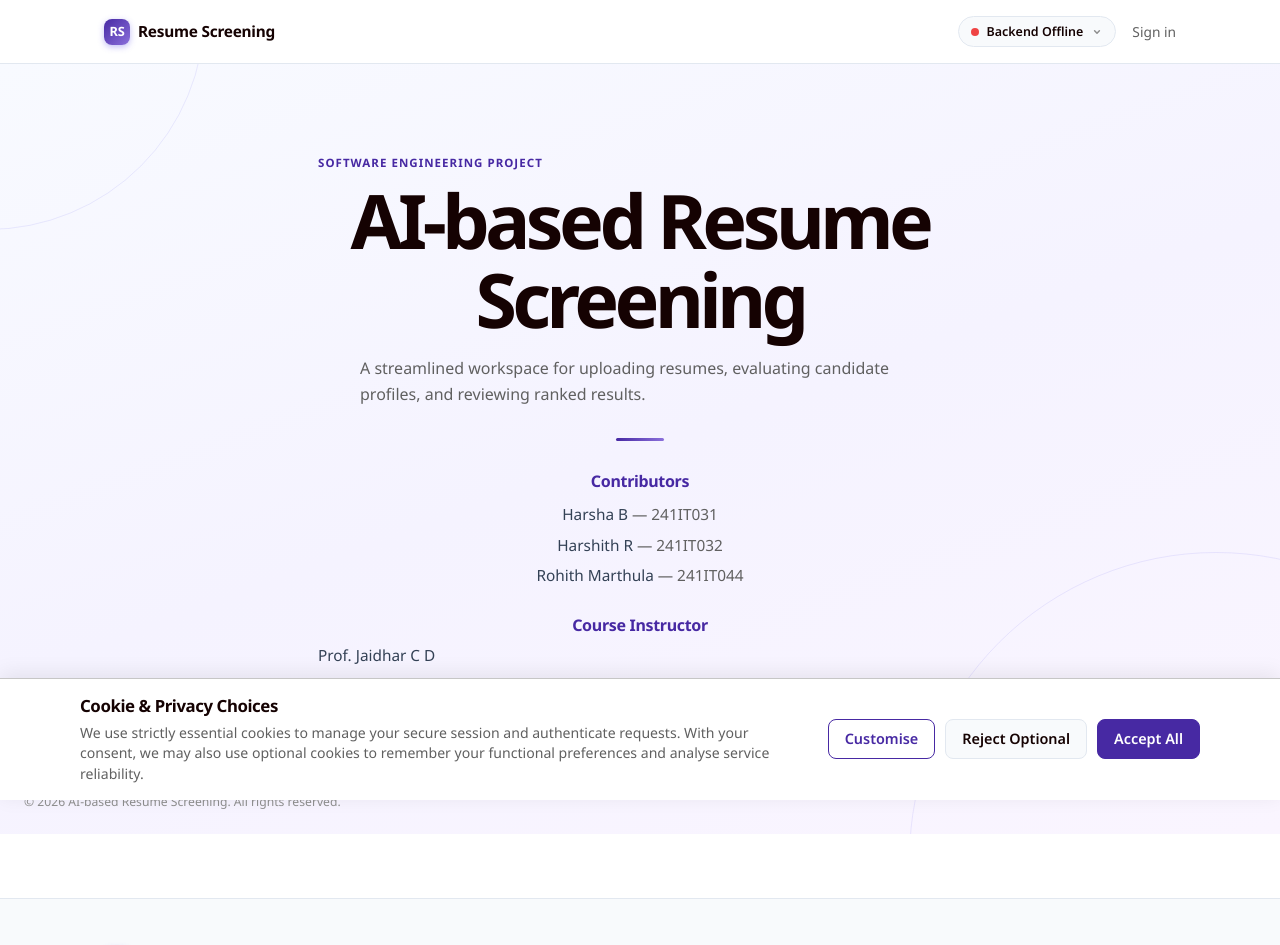
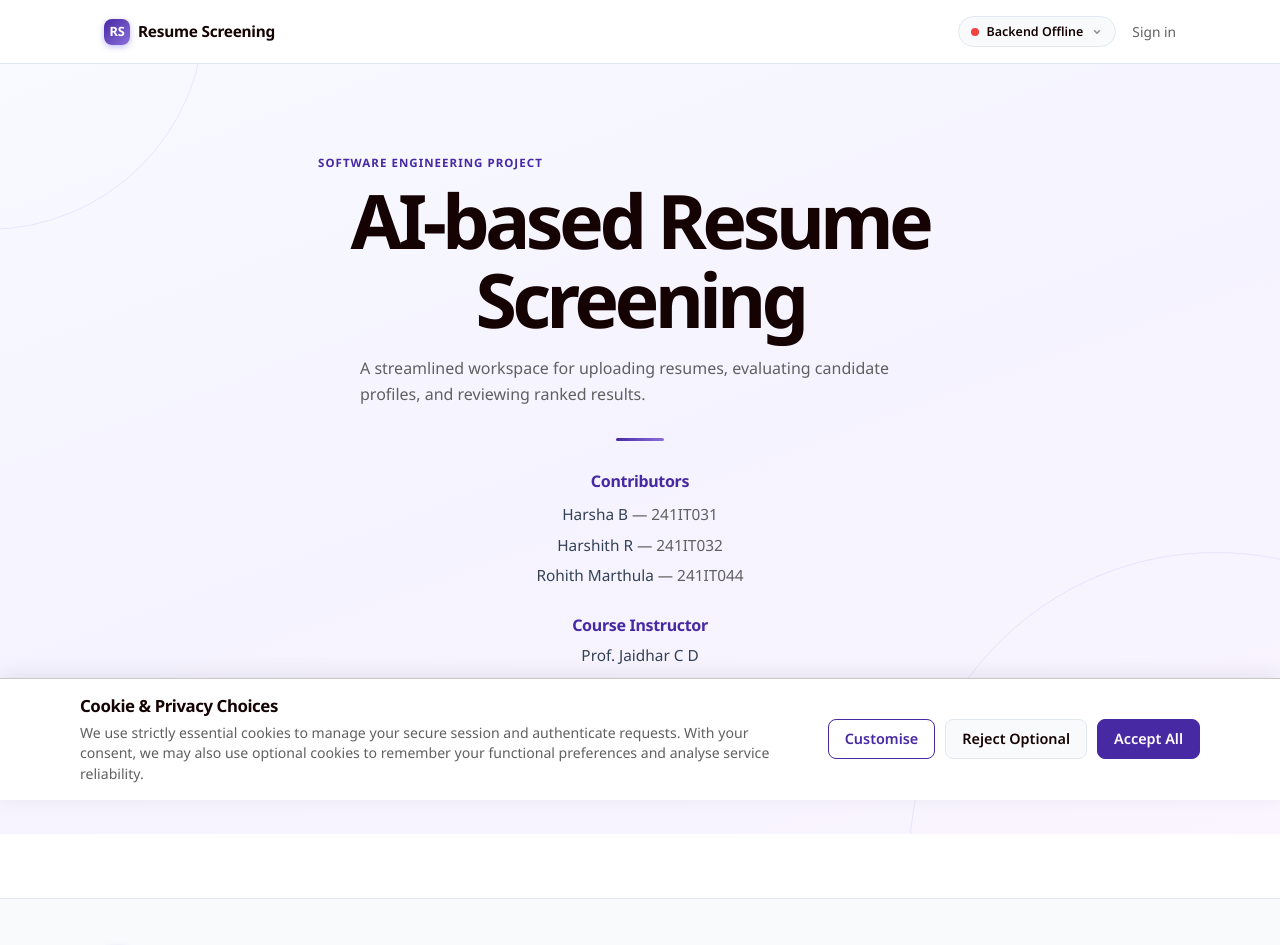
Before and after one commit to DECAY103/temp-ai-based, a Next.js app in the folder frontend/: page / in a window 1280 px wide. Shown: the top 945 px of the page. Built offline with nearby package versions, Linux system fonts and the light colour scheme; no server answers.

Commit message:
small ui changes

```diff
--- a/frontend/src/app/globals.css
+++ b/frontend/src/app/globals.css
@@ -264,9 +264,9 @@ td.numeric, td[data-numeric="true"], .table-score, .numeric-cell, .text-right {
 .contributors h2 { margin: 0 0 13px; color: var(--accent); font-size: 1rem; letter-spacing: -.02em; }
 .contributors ul { display: grid; gap: 8px; margin: 0; padding: 0; color: #334155; font-size: .96rem; line-height: 1.45; list-style: none; }
 .contributors span { color: var(--muted); }
-.course-instructor { margin-top: 28px; }
-.course-instructor h2 { margin: 0 0 8px; color: var(--accent); font-size: 1rem; letter-spacing: -.02em; }
-.course-instructor p { margin: 0; color: #334155; font-size: .96rem; }
+.course-instructor { margin-top: 28px; text-align: center; }
+.course-instructor h2 { margin: 0 0 8px; color: var(--accent); font-size: 1rem; letter-spacing: -.02em; text-align: center; }
+.course-instructor p { margin: 0; color: #334155; font-size: .96rem; text-align: center; }
 .project-intro__cta { width: auto; margin-top: 32px; padding: 11px 18px; }
 .project-intro__footer { position: absolute; z-index: 1; bottom: 22px; left: 24px; margin: 0; color: var(--subtle); font-size: .76rem; }
 
--- a/frontend/src/app/page.tsx
+++ b/frontend/src/app/page.tsx
@@ -29,7 +29,6 @@ export default function Home() {
           Open screening portal
         </a>
       </section>
-      <p className="project-intro__footer">© 2026 AI-based Resume Screening. All rights reserved.</p>
     </main>
   );
 }
```
